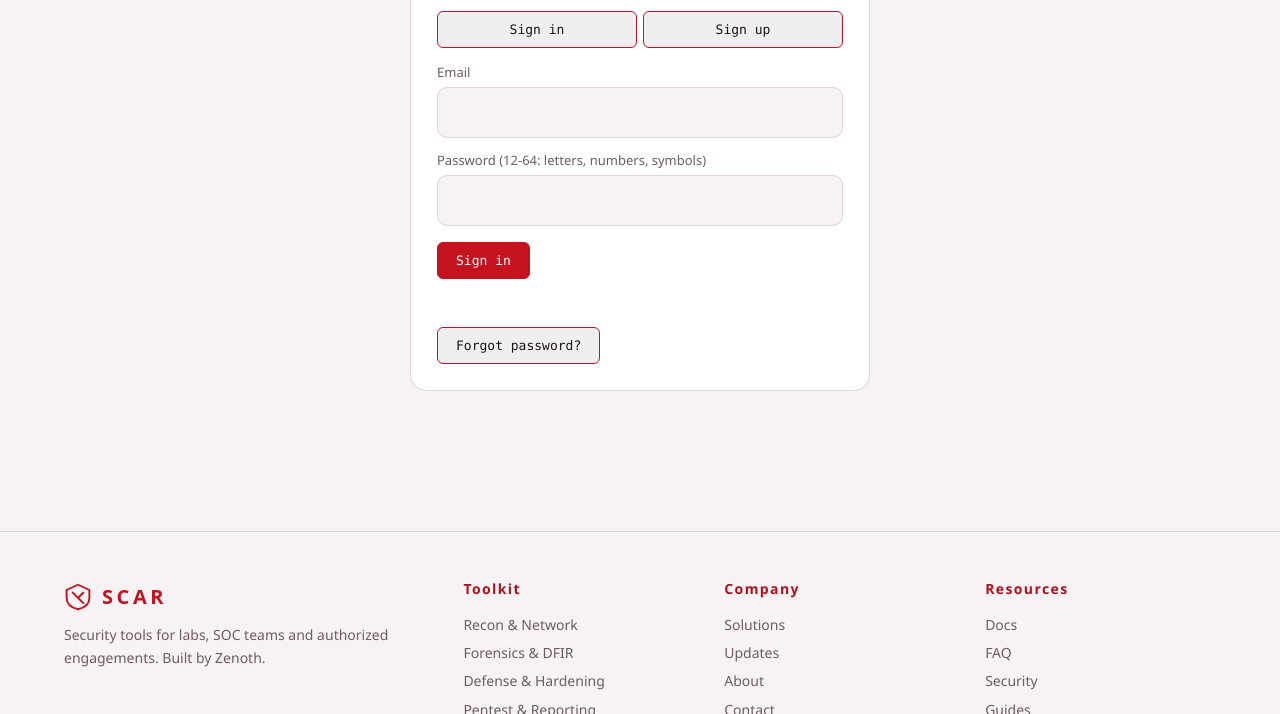
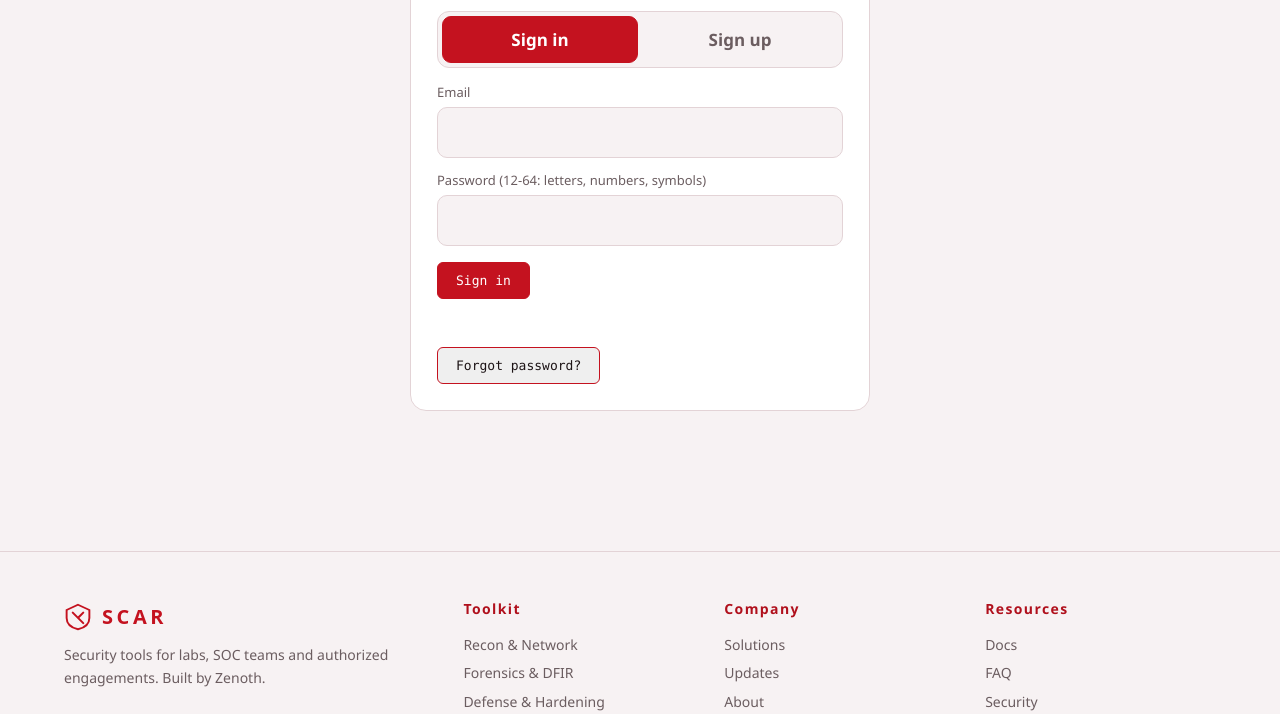
Before and after one commit to omar-alhelaly/SCARHUB-WEB, a plain HTML site: page login.html in a window 1280 px wide. Shown: the part 386-1100 px from the top of the page. Drawn offline with Linux system fonts and the light colour scheme.

Commit message:
Add tab styling for login and community features
Added styling for tabs in version 2.2, including hover and pressed states.

```diff
--- a/app.css
+++ b/app.css
@@ -22,3 +22,9 @@ table.t{width:100%;border-collapse:collapse;font-size:14px}table.t th,table.t td
 @keyframes rise{from{opacity:0;transform:translateY(10px)}to{opacity:1;transform:none}}
 @media (prefers-reduced-motion:reduce){*{animation:none!important;transition:none!important}}
 .av{overflow:hidden}
+
+/* v2.2: real tab styling (login + community), was browser-default grey */
+.tabs{background:var(--bg);border:1px solid var(--b);border-radius:12px;padding:4px;gap:4px}
+.tabs button{background:transparent;border:1px solid transparent;color:var(--m);border-radius:9px;padding:9px 10px;font:inherit;font-weight:600;cursor:pointer;transition:background .2s,color .2s}
+.tabs button:hover{color:var(--t)}
+.tabs button[aria-pressed=true]{background:var(--r);border-color:var(--r);color:#fff}
```
